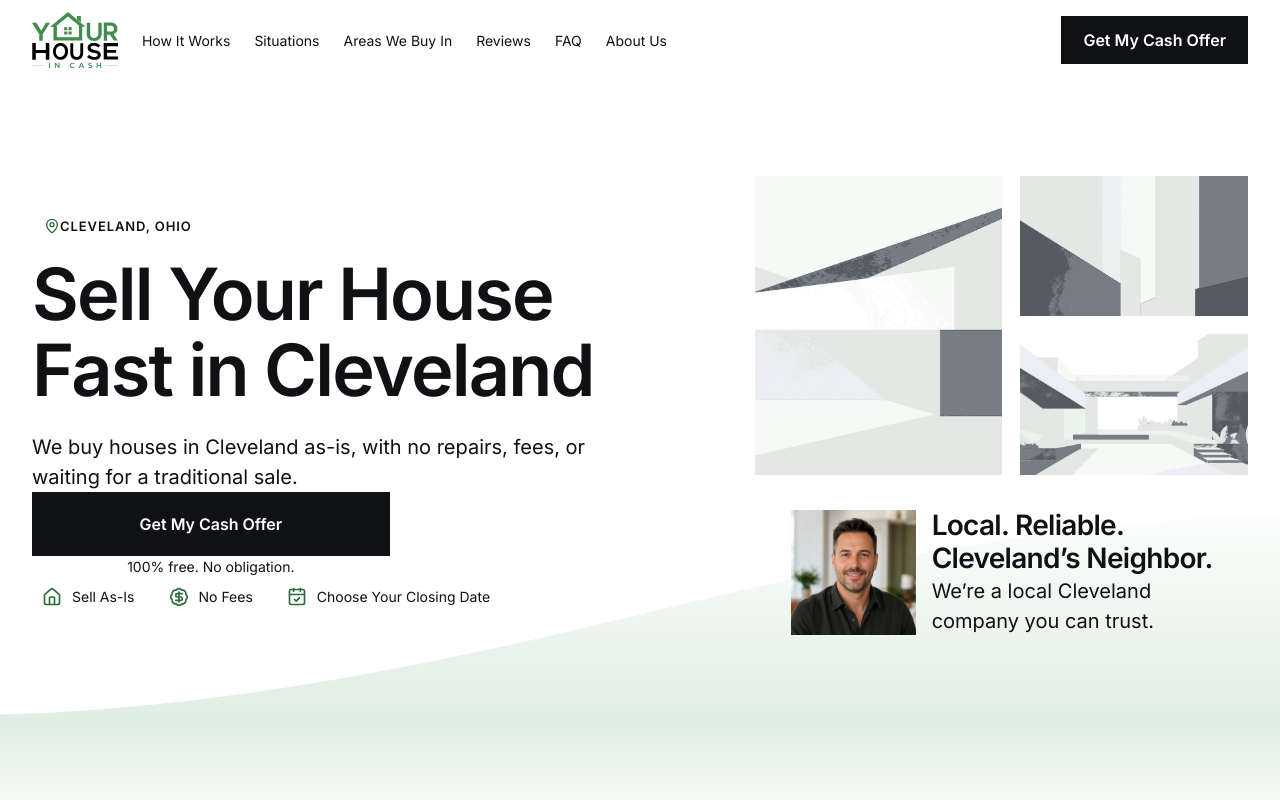
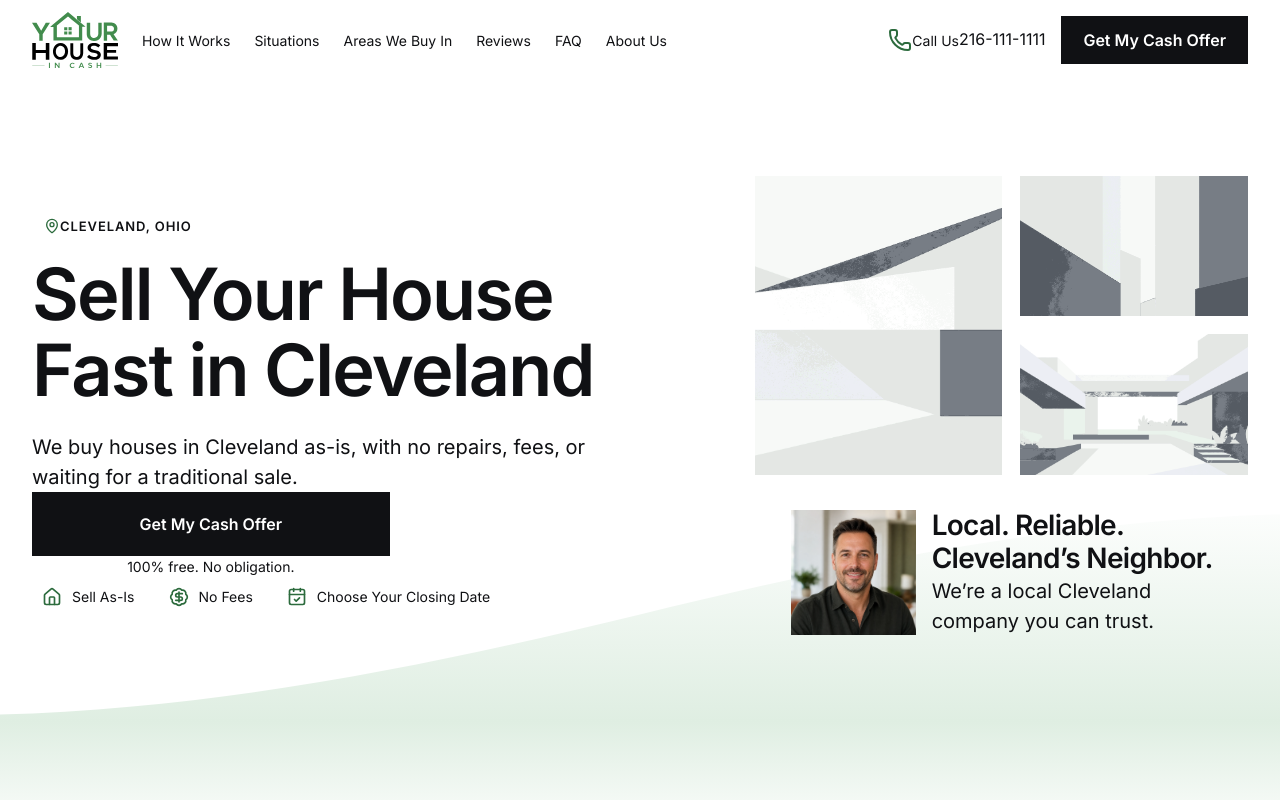
Before and after one commit to YHICAdmin/your-house-in-cash, a Next.js app: page / in a window 1280 px wide. Shown: the top 800 px of the page. Built offline with nearby package versions, Linux system fonts and the light colour scheme.

Commit message:
feat: add responsive header phone contact

```diff
--- a/project-documentation/website-specification/site-shell.md
+++ b/project-documentation/website-specification/site-shell.md
@@ -185,21 +185,34 @@ Provide clear, accessible navigation.
 * Label: `Call Us`.
 * Phone number: `216-111-1111`.
 * The phone number is hardcoded.
+* Includes the canonical Lucide `Phone` icon and a Divider.
 
 ### Visual Design
 
 * The label uses the global `Body Small` typography.
 * The phone number uses the global `Body` typography.
+* The Phone icon uses the global Small Icon size (`16px`) and Brand Green Dark color.
+* The Divider uses the global default `1px` solid Border treatment.
 
 ### Dimensions and Alignment
 
-* On Desktop and Tablet, appears immediately before the Header CTA, is separated from it by `16px` (`S`), and is left-aligned.
+* On Desktop, appears immediately before the Header CTA and is separated from it by `16px` (`S`).
+* The Phone icon, label, Divider, and phone number form one horizontal composition in that order, with an `8px` (`XS`) gap between adjacent items across all Breakpoints.
+* The Divider is vertical and `24px` long across all Breakpoints.
+* The complete Phone Contact is vertically center-aligned across all Breakpoints and, on Desktop and Tablet, vertically centered relative to the Header CTA.
+* On Tablet, appears immediately before the Header CTA, is separated from it by `16px` (`S`), and is left-aligned.
 * On Mobile, appears directly above the Menu Primary CTA, is separated from it by `16px` (`S`), and is horizontally centered.
 
 ### Responsive Behavior
 
-* On Desktop and Tablet, appears in the Header on two lines: `Call Us` on the first line and `216-111-1111` on the second line.
-* On Mobile, appears within the Open Menu Panel on one line: `Call Us: 216-111-1111`.
+* On Desktop and Tablet, appears in the Header.
+* On Mobile, appears within the Open Menu Panel.
+* Its internal one-line composition and order remain unchanged across all Breakpoints.
+
+### Accessibility
+
+* The Phone icon is decorative.
+* The Divider is decorative and does not create a separate semantic boundary.
 
 ## Header CTA
 
--- a/src/components/layout/site-header.module.css
+++ b/src/components/layout/site-header.module.css
@@ -49,6 +49,47 @@
 
 .headerCta {
   display: none;
+}
+
+.phoneContact {
+  display: flex;
+  align-items: center;
+  gap: var(--spacing-xs);
+  white-space: nowrap;
+}
+
+.phoneLabel {
+  font-size: var(--text-body-small);
+  line-height: var(--text-body-small--line-height);
+}
+
+.phoneNumber {
+  font-size: var(--text-body);
+  line-height: var(--text-body--line-height);
+}
+
+.phoneIcon {
+  width: var(--icon-small);
+  height: var(--icon-small);
+  flex: 0 0 auto;
+  color: var(--color-brand-dark);
+}
+
+.phoneDivider {
+  width: 0;
+  height: 24px;
+  flex: 0 0 auto;
+  border-left: 1px solid var(--color-border);
+}
+
+.headerPhoneContact {
+  display: none;
+}
+
+.menuPhoneContact {
+  justify-content: center;
+  margin-top: auto;
+  margin-bottom: var(--spacing-s);
 }
 
 .menuToggle {
@@ -150,7 +191,6 @@
 .menuCta {
   display: flex;
   justify-content: center;
-  margin-top: auto;
   padding-bottom: var(--spacing-m);
 }
 
@@ -190,6 +230,11 @@
     display: inline-flex;
   }
 
+  .headerPhoneContact {
+    display: flex;
+  }
+
+  .menuPhoneContact,
   .menuCta {
     display: none;
   }
--- a/src/components/layout/site-header.tsx
+++ b/src/components/layout/site-header.tsx
@@ -2,6 +2,7 @@
 
 import Image from "next/image";
 import Link from "next/link";
+import { Phone as PhoneIcon } from "lucide-react";
 import { useCallback, useEffect, useRef, useState } from "react";
 import { LineSystem } from "./line-system";
 import { Button } from "@/components/ui/button";
@@ -17,6 +18,26 @@ const navigationItems = [
 ];
 
 const closeDuration = 180;
+const phoneNumber = "216-111-1111";
+
+type PhoneContactProps = {
+  placement: "header" | "menu";
+};
+
+function PhoneContact({ placement }: PhoneContactProps) {
+  return (
+    <div
+      className={`${styles.phoneContact} ${
+        placement === "header" ? styles.headerPhoneContact : styles.menuPhoneContact
+      }`}
+    >
+      <PhoneIcon className={styles.phoneIcon} aria-hidden="true" />
+      <span className={styles.phoneLabel}>Call Us</span>
+      <span className={styles.phoneDivider} aria-hidden="true" />
+      <span className={styles.phoneNumber}>{phoneNumber}</span>
+    </div>
+  );
+}
 
 export function SiteHeader() {
   const [isMenuRendered, setIsMenuRendered] = useState(false);
@@ -195,6 +216,7 @@ export function SiteHeader() {
         </nav>
 
         <div className={styles.actions}>
+          <PhoneContact placement="header" />
           <span className={styles.headerCta}>
             <Button href="/get-cash-offer">Get My Cash Offer</Button>
           </span>
@@ -236,6 +258,7 @@ export function SiteHeader() {
                 </a>
               ))}
             </nav>
+            <PhoneContact placement="menu" />
             <div className={styles.menuCta}>
               <Button href="/get-cash-offer">Get My Cash Offer</Button>
             </div>
```
